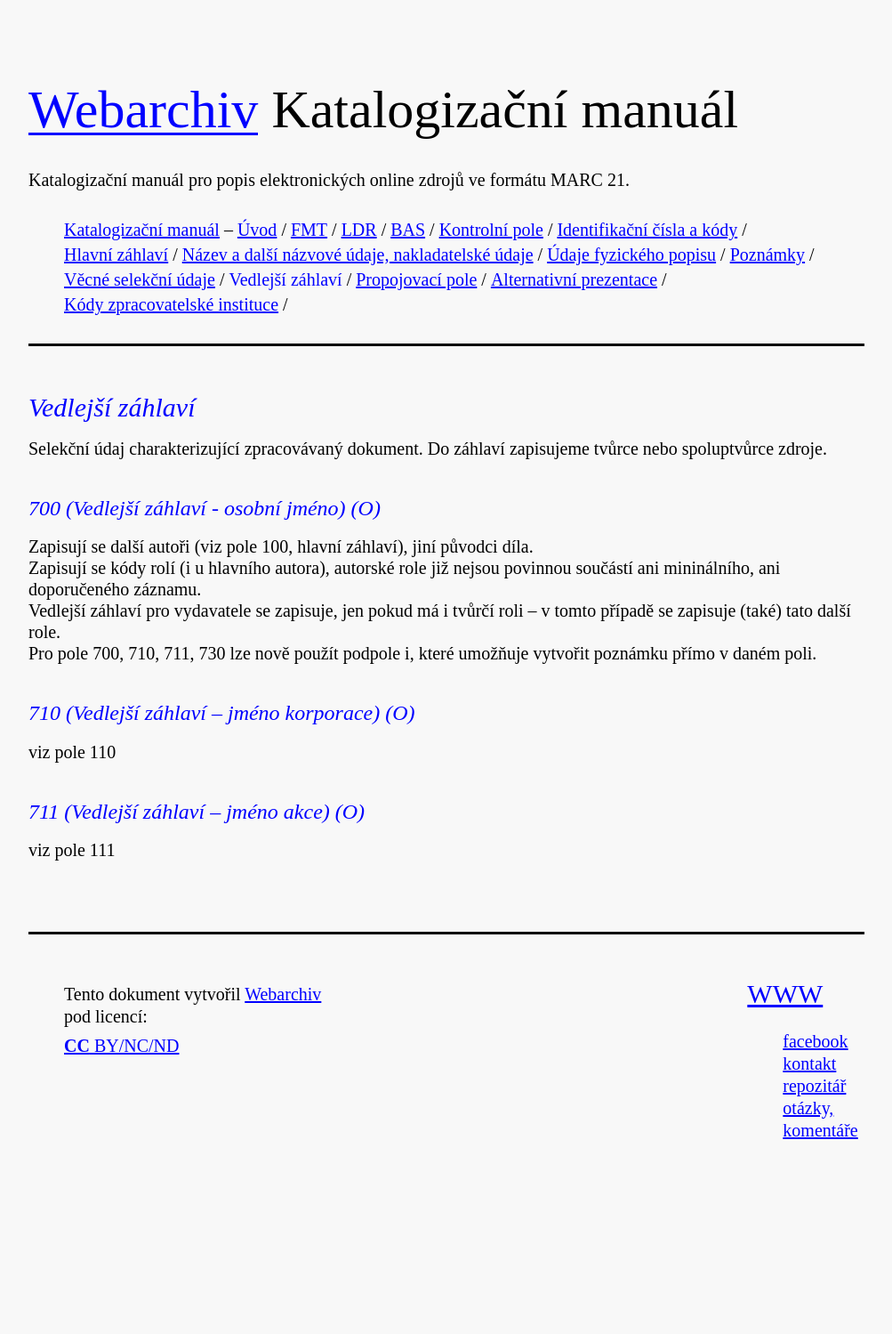
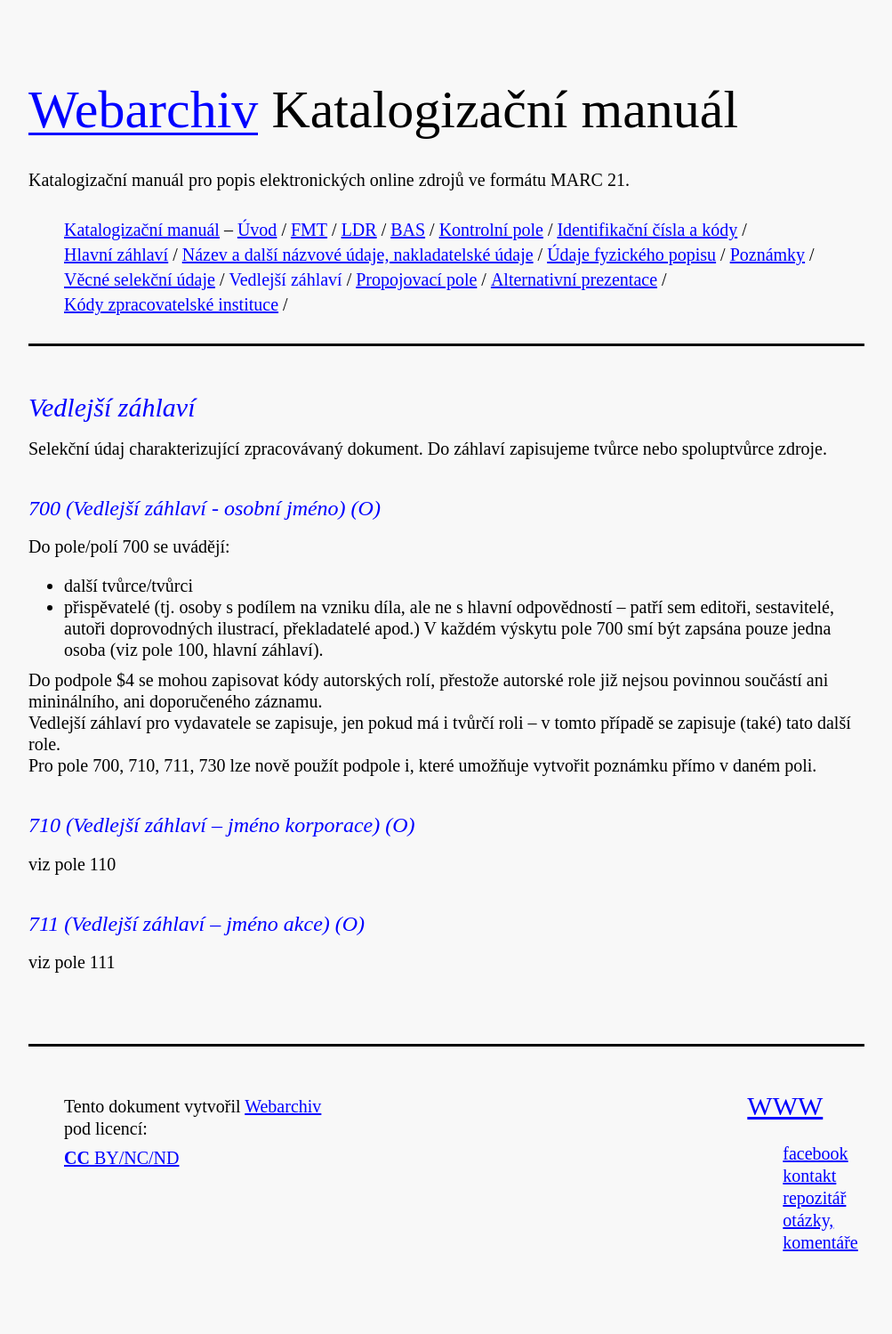
Before and after one commit to WebarchivCZ/katalogizacni-manual, a Jekyll site: the page built from _posts/2017-06-16-Vedlejsi-zahlavi.md, in a window 1280 px wide. Shown: the whole page at 89% size, without its empty margins (138-1141 px from the left). Built offline with Jekyll 4.4.1, drawn with Linux system fonts in a browser that asks for light colours; before the commit the page ends 1373 px from its top, so only the background shows below that.

Commit message:
vedlejsi.zahlavi - doplneni inf.

```diff
--- a/_posts/2017-06-16-Vedlejsi-zahlavi.md
+++ b/_posts/2017-06-16-Vedlejsi-zahlavi.md
@@ -6,8 +6,13 @@
 Selekční údaj charakterizující zpracovávaný dokument. Do záhlaví zapisujeme tvůrce nebo spoluptvůrce zdroje.
 
 ### 700 (Vedlejší záhlaví - osobní jméno) (O)
-Zapisují se další autoři (viz pole 100, hlavní záhlaví), jiní původci díla.
-Zapisují se kódy rolí (i u hlavního autora), autorské role již nejsou povinnou součástí ani mininálního, ani doporučeného záznamu.
+Do pole/polí 700 se uvádějí:
+- další tvůrce/tvůrci
+- přispěvatelé (tj. osoby s podílem na vzniku díla, ale ne s hlavní odpovědností – patří
+sem editoři, sestavitelé, autoři doprovodných ilustrací, překladatelé apod.)
+V každém výskytu pole 700 smí být zapsána pouze jedna osoba (viz pole 100, hlavní záhlaví).
+
+Do podpole \$4 se mohou zapisovat kódy autorských rolí, přestože autorské role již nejsou povinnou součástí ani mininálního, ani doporučeného záznamu.
 Vedlejší záhlaví pro vydavatele se zapisuje, jen pokud má i tvůrčí roli – v tomto případě se zapisuje (také) tato další role.
 Pro pole 700, 710, 711, 730 lze nově použít podpole i, které umožňuje vytvořit poznámku přímo v daném poli.
 
```
Also changed, not shown: _posts/2017-06-21-hlavni-zahlavi.md (+2 -0 lines).
